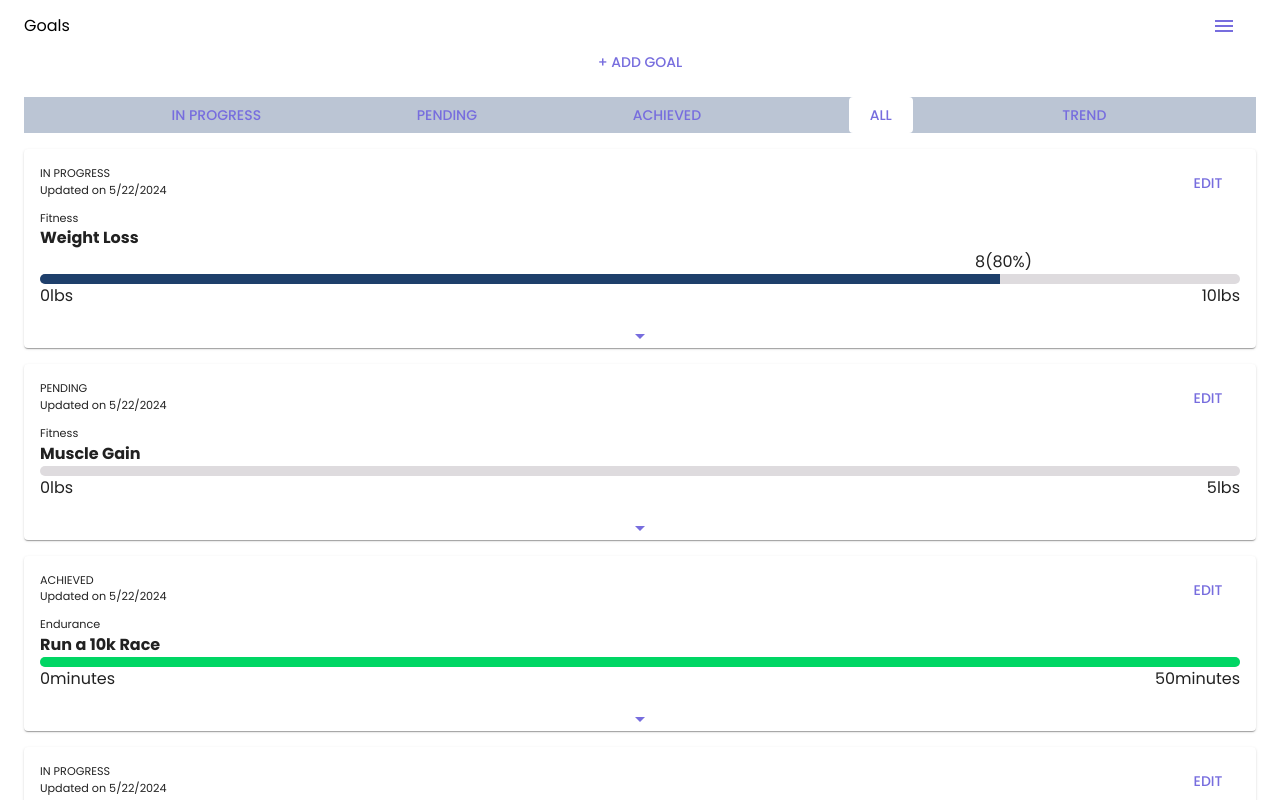
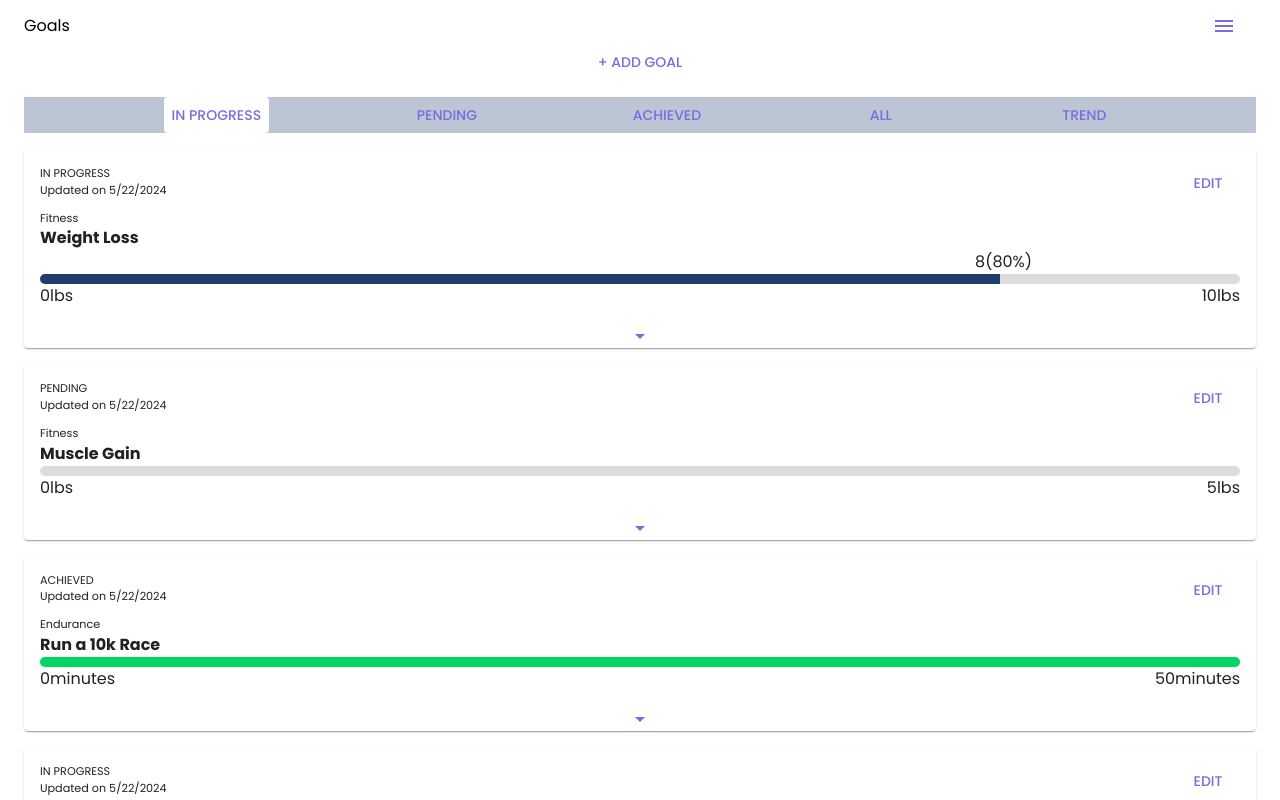
Before and after one commit to melissaluc/athenium-client, a React (Create React App) app: page /goals in a window 1280 px wide. Shown: the top 800 px of the page. Built offline with nearby package versions, Linux system fonts and the light colour scheme.

Commit message:
set in progress as the default view

```diff
--- a/package.json
+++ b/package.json
@@ -14,6 +14,10 @@
     "@testing-library/jest-dom": "^5.17.0",
     "@testing-library/react": "^13.4.0",
     "@testing-library/user-event": "^13.5.0",
+    "@types/jest": "^29.5.12",
+    "@types/node": "^20.13.0",
+    "@types/react": "^18.3.3",
+    "@types/react-dom": "^18.3.0",
     "date-fns": "^3.6.0",
     "dayjs": "^1.11.11",
     "echarts": "^5.5.0",
@@ -29,6 +33,7 @@
     "react-router-dom": "^6.22.3",
     "react-scripts": "5.0.1",
     "redux": "^5.0.1",
+    "typescript": "^5.4.5",
     "web-vitals": "^2.1.4"
   },
   "scripts": {
--- a/src/pages/GoalsPage.jsx
+++ b/src/pages/GoalsPage.jsx
@@ -8,7 +8,7 @@ function GoalsPage() {
   const [selectDate, setSelectDate] = useState(new Date());
   const [originalData] = useState(goalsData.goals);
   const [data, setData] = useState(goalsData.goals);
-  const [activeView, setActiveView] = useState('all');
+  const [activeView, setActiveView] = useState('in progress');
 
   console.log(activeView)
   const filterData = (filterValue) => {
```
Also changed, not shown: 1 other file (tests, documents, lock files or other folders).
